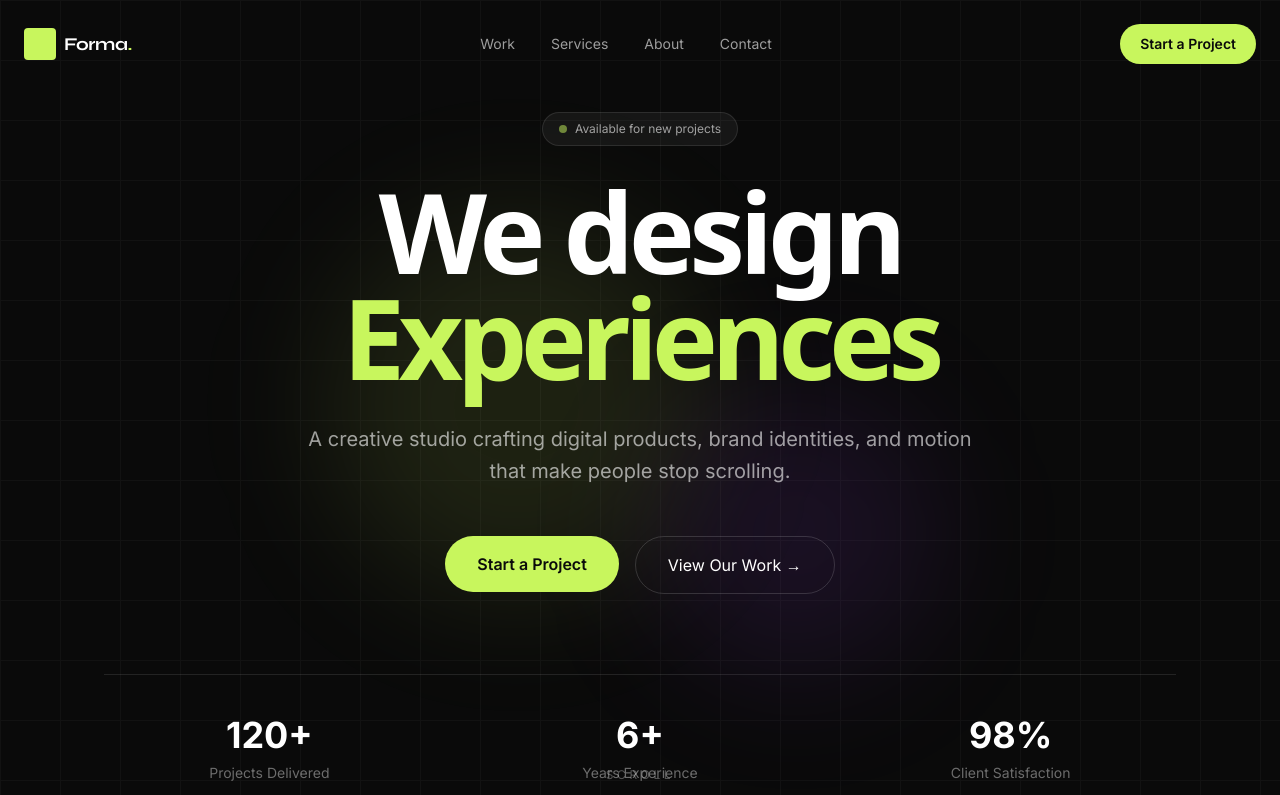
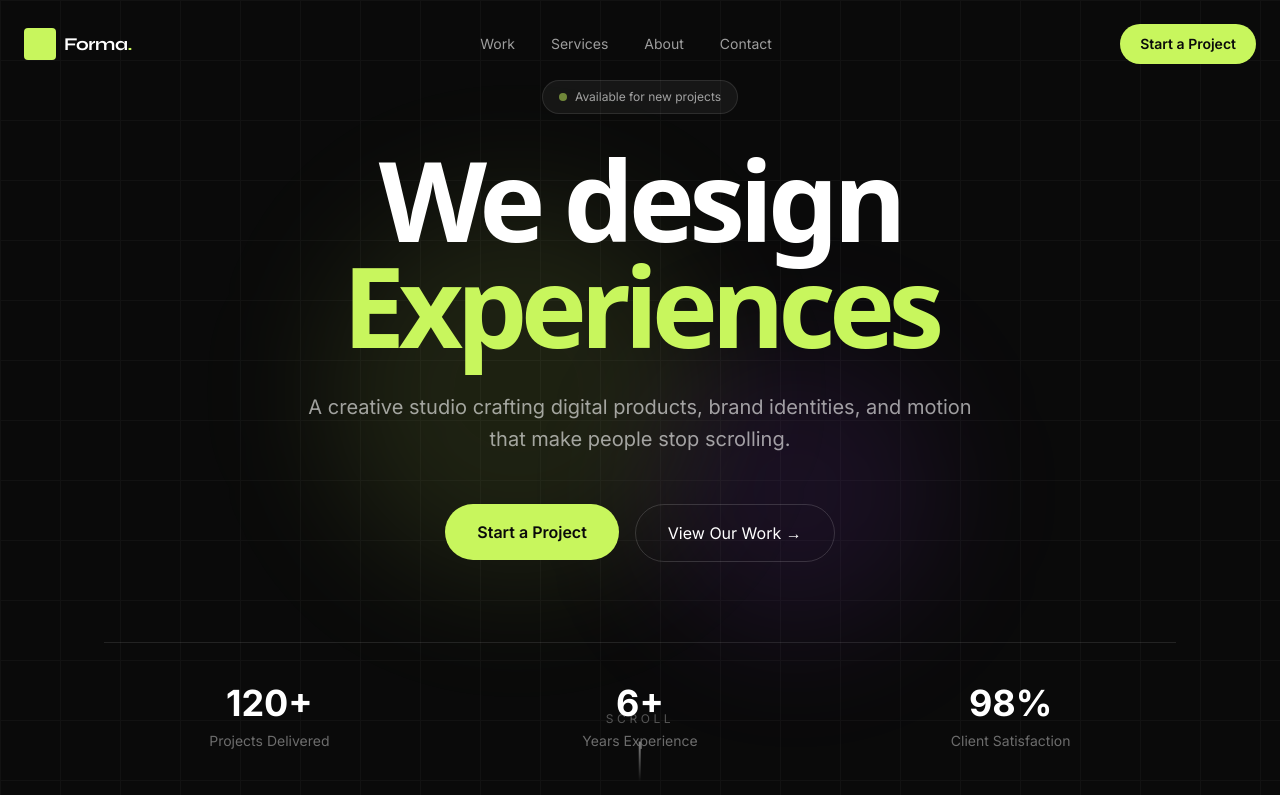
Before and after one commit to Hassandev60/forma-agency, a Next.js app: page / in a window 1280 px wide. Shown: the top 795 px of the page. Built offline with nearby package versions, Linux system fonts and the light colour scheme.

Commit message:
Adjust padding in Hero section

```diff
--- a/components/Sections/Hero.tsx
+++ b/components/Sections/Hero.tsx
@@ -5,7 +5,7 @@
 
 export default function Hero() {
   return (
-    <section className="relative min-h-screen flex items-center justify-center overflow-hidden pt-28 pb-20">
+    <section className="relative min-h-screen flex items-center justify-center overflow-hidden pt-20 pb-14">
       {/* Background Grid */}
       <div
         className="absolute inset-0 opacity-[0.03]"
```
